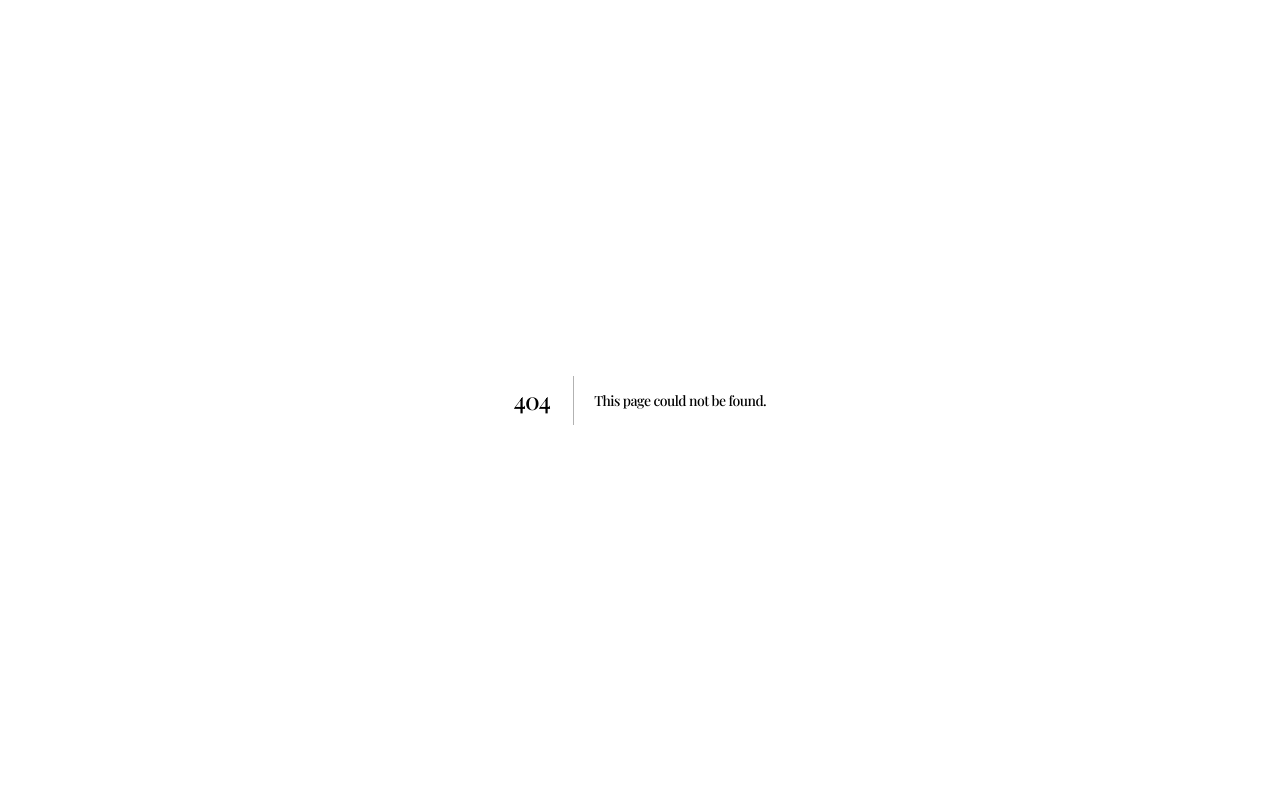
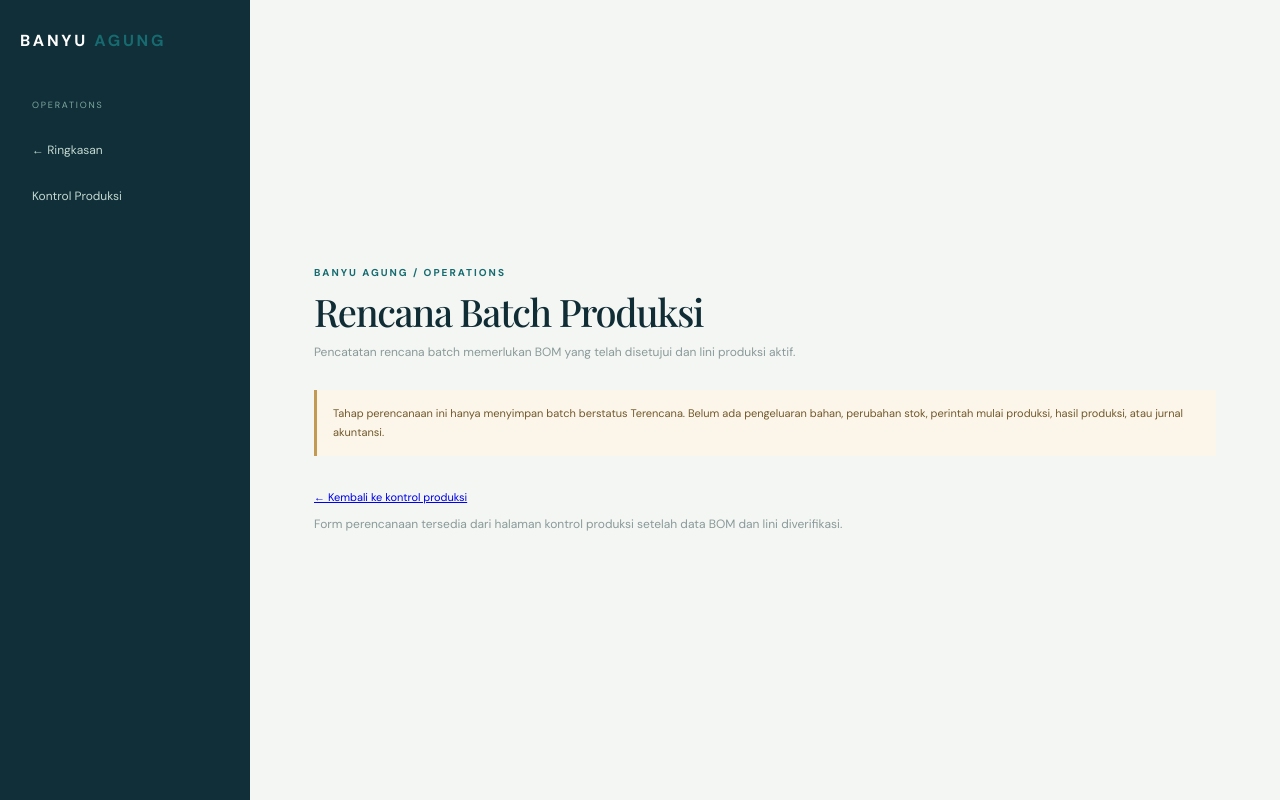
Before and after one commit to akvisomr-eng/BANYU-AGUNG, a Next.js app: page /workspace/production/planning in a window 1280 px wide. Before the commit this address had no page. Built offline with nearby package versions, Linux system fonts and the light colour scheme; a web font is replaced by a local one.

Commit message:
feat: add production planning route foundation

```diff
--- /dev/null
+++ b/src/app/workspace/production/planning/page.tsx
@@ -0,0 +1,28 @@
+"use client";
+import Link from "next/link";
+import { createProductionBatch } from "../actions";
+
+export default function ProductionPlanningPage() {
+  return (
+    <main className="workspace">
+      <aside className="side">
+        <Link className="brand" href="/">BANYU <span>AGUNG</span></Link>
+        <p className="sideLabel">OPERATIONS</p>
+        <Link className="sideLink" href="/workspace">← Ringkasan</Link>
+        <Link className="sideLink" href="/workspace/production">Kontrol Produksi</Link>
+      </aside>
+      <section className="workMain">
+        <header className="workHeader">
+          <div><p className="eyebrow">BANYU AGUNG / OPERATIONS</p><h1>Rencana Batch Produksi</h1>
+          <p className="muted">Pencatatan rencana batch memerlukan BOM yang telah disetujui dan lini produksi aktif.</p></div>
+        </header>
+        <div className="inventoryNotice">
+          Tahap perencanaan ini hanya menyimpan batch berstatus Terencana. Belum ada pengeluaran bahan, perubahan stok,
+          perintah mulai produksi, hasil produksi, atau jurnal akuntansi.
+        </div>
+        <p className="workspaceFoot"><Link href="/workspace/production">← Kembali ke kontrol produksi</Link></p>
+        <p className="muted">Form perencanaan tersedia dari halaman kontrol produksi setelah data BOM dan lini diverifikasi.</p>
+      </section>
+    </main>
+  );
+}
```
